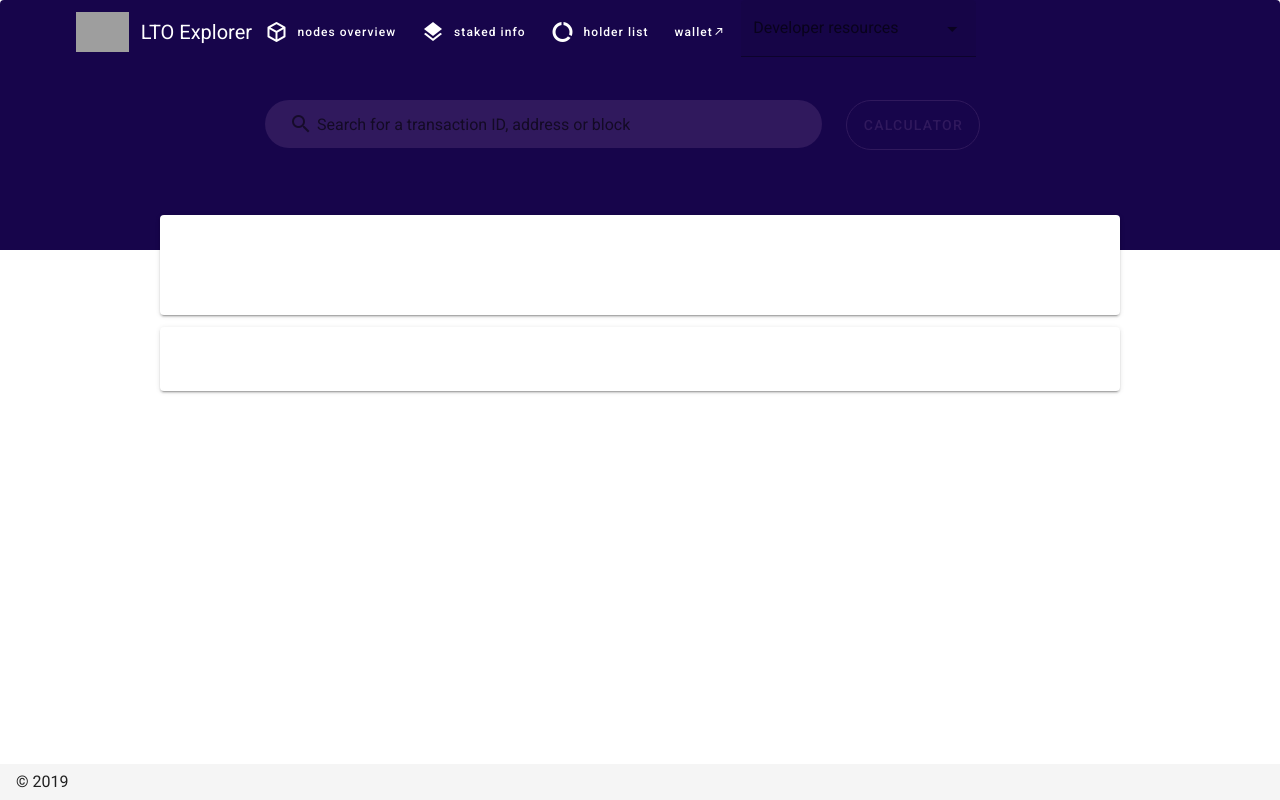
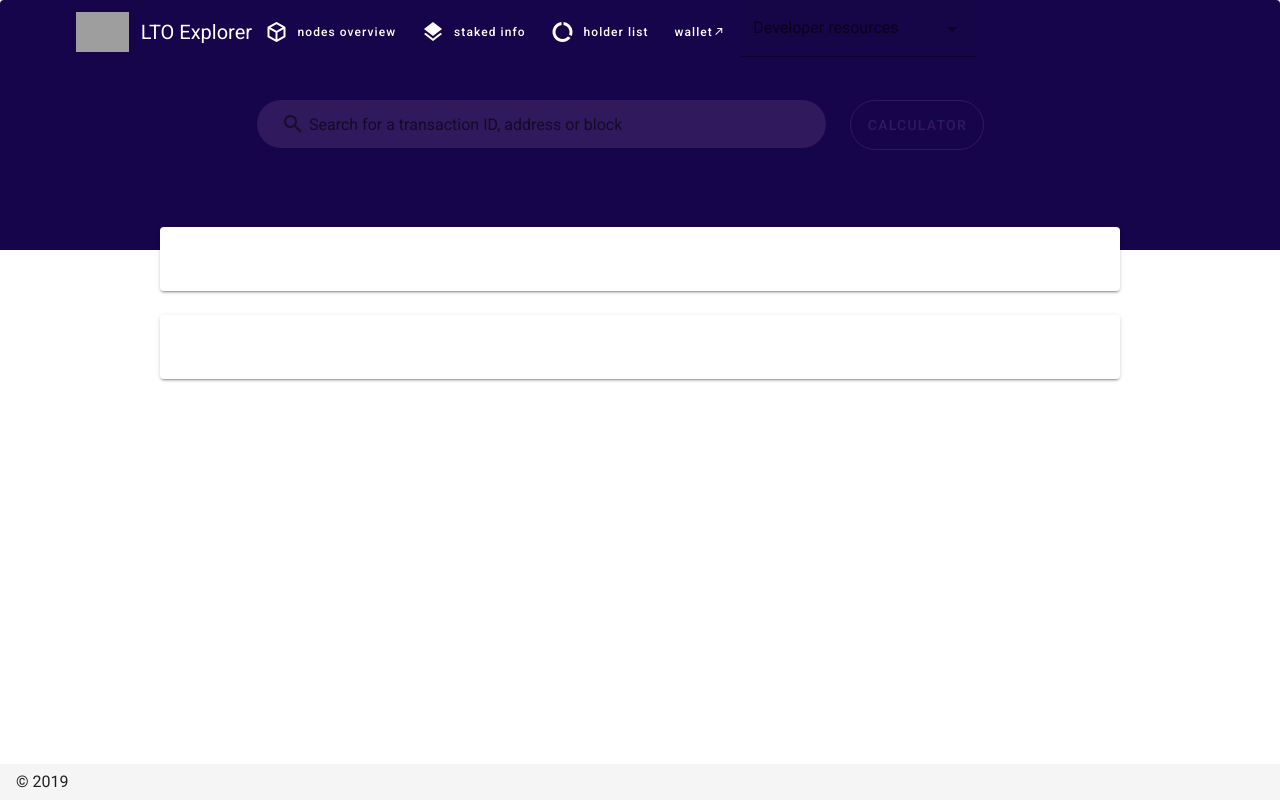
Before and after one commit to ltonetwork/lto-network-explorer, a Nuxt app: page / in a window 1280 px wide. Built offline with nearby package versions, Linux system fonts and the light colour scheme; grey boxes are pictures that could not be loaded.

Commit message:
center stat panel

```diff
--- a/layouts/default.vue
+++ b/layouts/default.vue
@@ -57,8 +57,7 @@
               </v-btn>
             </v-toolbar-items>
 
-            <v-toolbar-items
-            >
+            <v-toolbar-items>
               <v-select
                 :items="dropdown"
                 text
@@ -72,12 +71,10 @@
                 flat
                 hide-details
                 hide-selected
-
               />
             </v-toolbar-items>
           </v-toolbar>
 
-          <v-container>
           <v-row justify="center">
             <v-col cols="6" md="6">
               <v-text-field
@@ -105,16 +102,19 @@
             </v-col>
           </v-row>
         </v-container>
-        </v-container>
       </v-toolbar>
 
+      <v-container>
         <v-card
           class="mx-auto"
           max-width="960"
           style="margin-top: -35px;"
         >
-        <v-card-text style="height: 100px;" />
+          <v-card-title class="title" />
+          <v-card-text />
+          <v-card-actions />
         </v-card>
+      </v-container>
     </v-card>
 
     <v-content>
```
Lines whose indentation alone changed are shown as unchanged.
